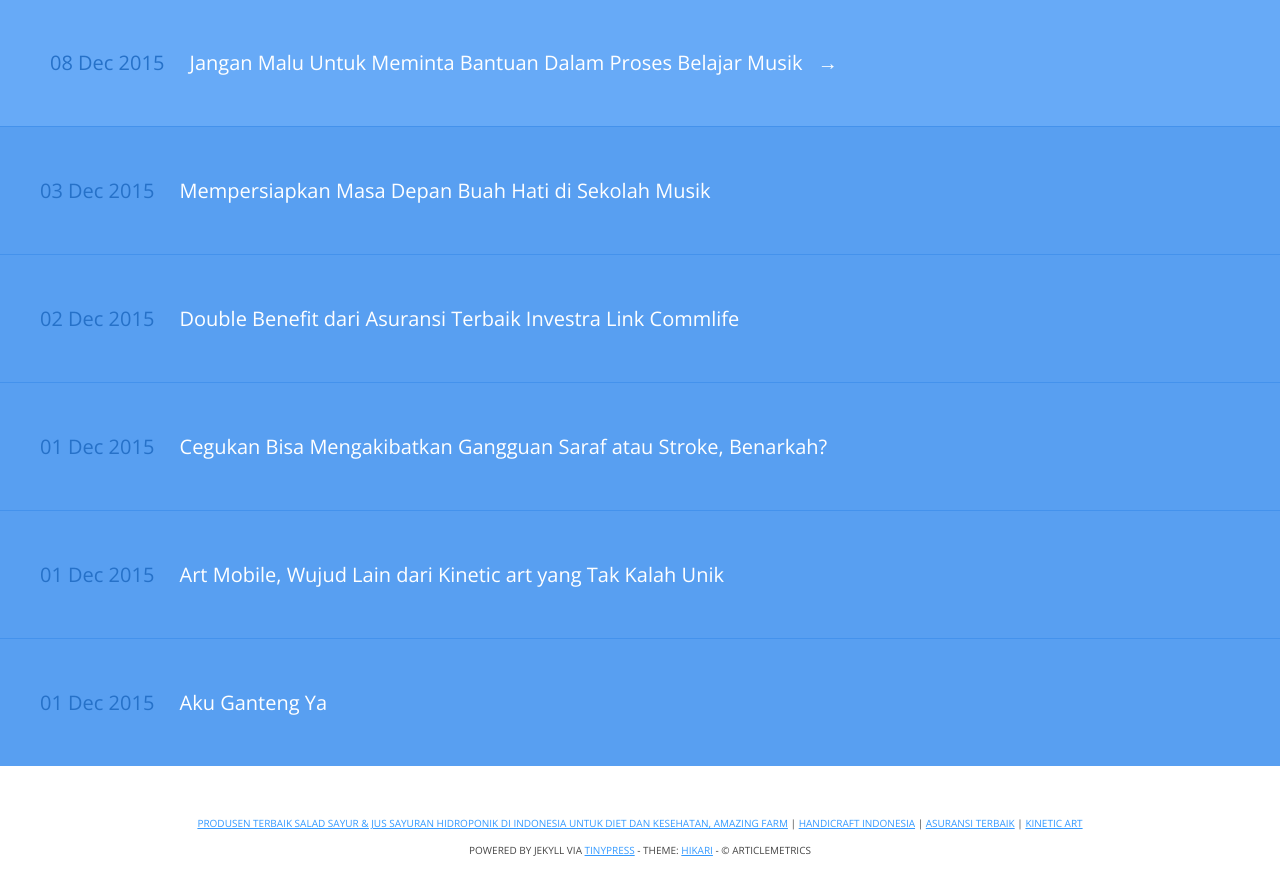
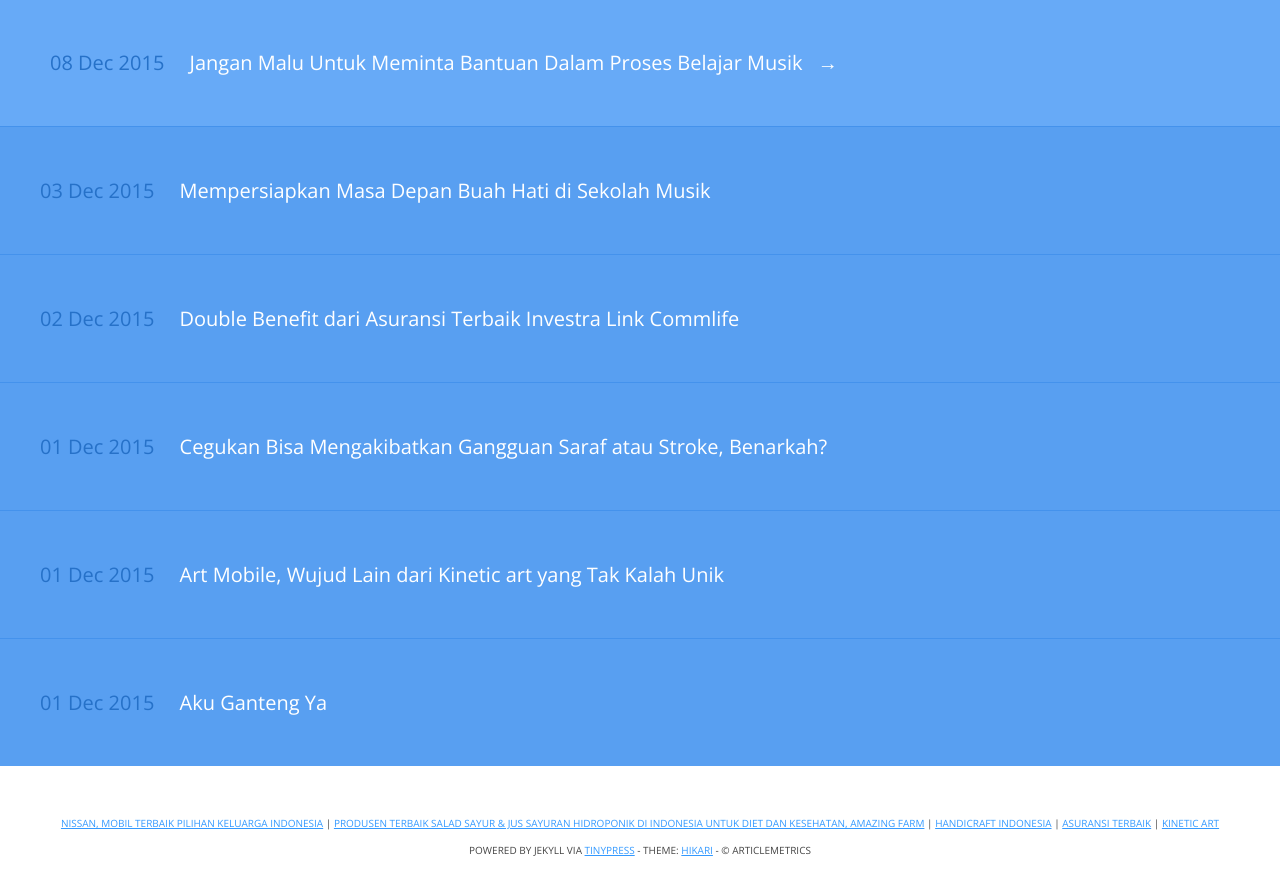
Before and after one commit to articlemetrics/articlemetrics.github.io, a Jekyll site: the page built from index.html, in a window 1280 px wide and 900 px high, scrolled down 757 px. Shown: the top 895 px of the window. Built offline with Jekyll 4.4.1, drawn with Linux system fonts in a browser that asks for light colours.

Commit message:
Update default.html

```diff
--- a/_layouts/default.html
+++ b/_layouts/default.html
@@ -45,7 +45,7 @@
     </main>
 
     <footer>
-      <small><a href="http://www.shenisa.com/2015/11/produsen-terbaik-salad-sayur-hidroponik-indonesia-amazingfarm.html">Produsen Terbaik Salad Sayur & Jus Sayuran Hidroponik di Indonesia untuk Diet dan Kesehatan, Amazing Farm</a> | <a href="http://budidansiti.com/id/180-handicraft-indonesia">Handicraft Indonesia</a> | <a href="http://www.commlife.co.id/about/commonwealth-life/">Asuransi Terbaik</a> | <a href="http://edwinsgallery.com/kinetik_about.php">Kinetic Art</a><br />
+      <small><a href="http://technoskald.github.io/2016/01/05/nissan-mobil-terbaik-pilihan-keluarga-indonesia.html">Nissan, Mobil Terbaik Pilihan Keluarga Indonesia</a> | <a href="http://www.shenisa.com/2015/11/produsen-terbaik-salad-sayur-hidroponik-indonesia-amazingfarm.html">Produsen Terbaik Salad Sayur & Jus Sayuran Hidroponik di Indonesia untuk Diet dan Kesehatan, Amazing Farm</a> | <a href="http://budidansiti.com/id/180-handicraft-indonesia">Handicraft Indonesia</a> | <a href="http://www.commlife.co.id/about/commonwealth-life/">Asuransi Terbaik</a> | <a href="http://edwinsgallery.com/kinetik_about.php">Kinetic Art</a><br />
     Powered by Jekyll via <a href="https://tinypress.co/">Tinypress</a> - Theme: <a href="https://github.com/tinypressco/hikari-for-Jekyll">hikari</a> - &copy; {{ site.author }}</small>
     </footer>
 
```
